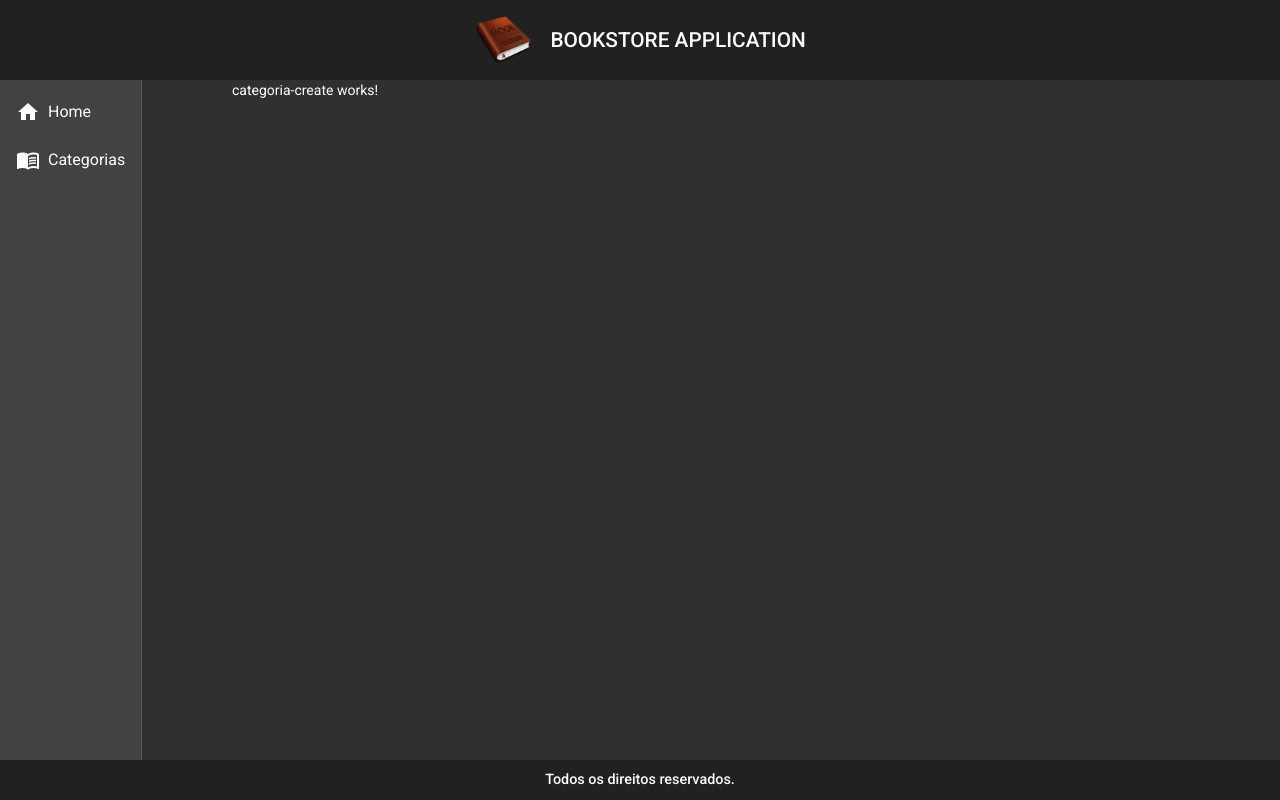
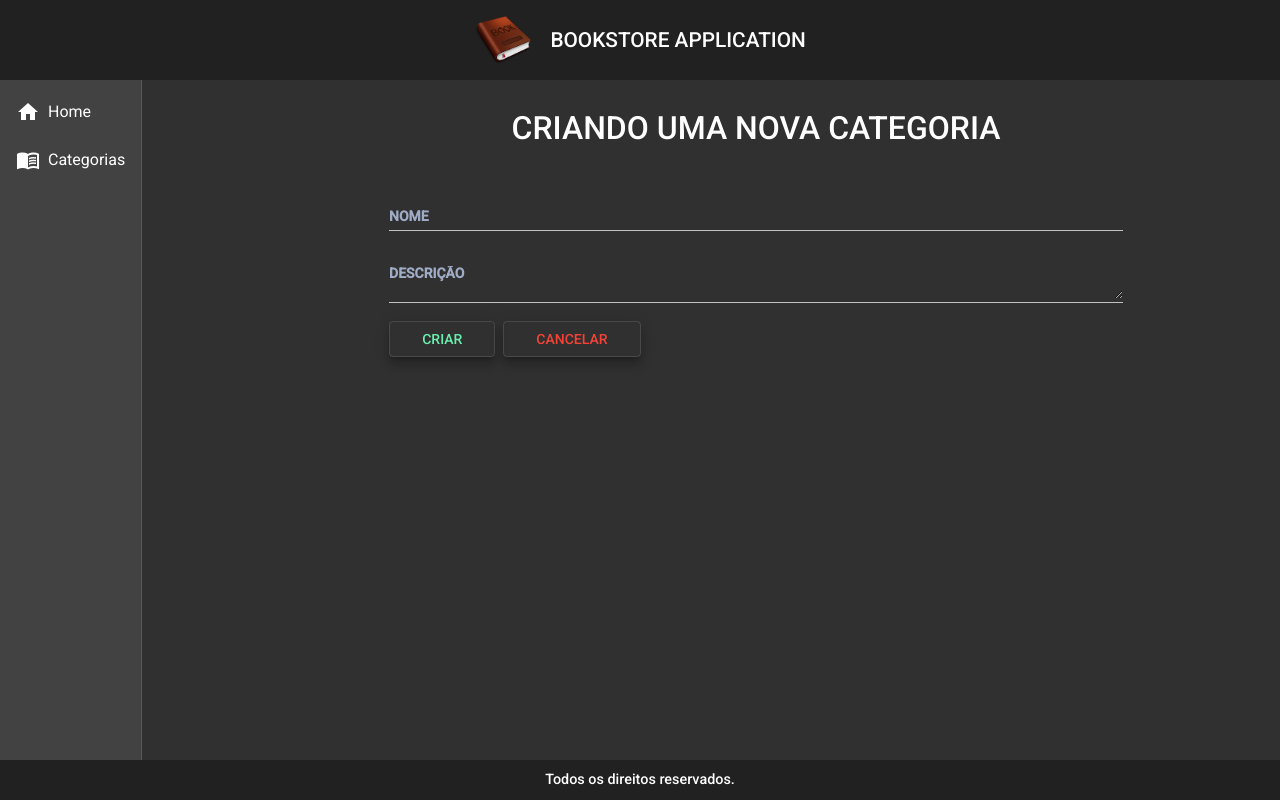
Before and after one commit to alanjsantos/bookstore-front-end, an Angular app: page /categorias/create in a window 1280 px wide. Built offline with nearby package versions, Linux system fonts and the light colour scheme.

Commit message:
criacao de uma nova categoria implementada

```diff
--- a/src/app/components/views/categoria/categoria-create/categoria-create.component.css
+++ b/src/app/components/views/categoria/categoria-create/categoria-create.component.css
@@ -0,0 +1,32 @@
+form {
+    text-align: center;
+    width: 70%;
+    margin: 2rem auto 0 auto;
+}
+h1 {
+    font-size: 2rem;
+    font-weight: 500;
+    margin-bottom: 3rem;
+}
+.form {
+    width: 100%;
+}
+.buttons {
+    width: 100%;
+    text-align: start;
+}
+
+button {
+    margin-right: .5rem;
+    padding-right: 2rem;
+    padding-left: 2rem;
+}
+.label-nome {
+    color:rgb(160, 172, 197);
+    font-weight: bold;
+}
+
+.label-descricao {
+    color:rgb(160, 172, 197);
+    font-weight: bold;
+}
--- a/src/app/components/views/categoria/categoria-create/categoria-create.component.html
+++ b/src/app/components/views/categoria/categoria-create/categoria-create.component.html
@@ -1 +1,17 @@
-<p>categoria-create works!</p>
+<form>
+    <h1>CRIANDO UMA NOVA CATEGORIA</h1>
+    <mat-form-field class="form">
+        <mat-label class="label-nome">NOME</mat-label>
+        <input matInput [(ngModel)]="categoria.nome" type="text" name="nome" placeholder="Ex. Computação">
+    </mat-form-field>
+
+    <mat-form-field class="form">
+        <mat-label class="label-descricao">DESCRIÇÃO</mat-label>
+        <textarea matInput [(ngModel)]="categoria.descricao" type="text" name="descricao" placeholder="Ex. Livros de Computação"></textarea>
+    </mat-form-field>
+
+    <div class="buttons">
+        <button (click)="create()" class="mat-elevation-z8"  mat-stroked-button color="accent">CRIAR</button>
+        <button  class="mat-elevation-z8"  mat-stroked-button color="warn">CANCELAR</button>
+    </div>
+</form>
--- a/src/app/components/views/categoria/categoria-create/categoria-create.component.ts
+++ b/src/app/components/views/categoria/categoria-create/categoria-create.component.ts
@@ -1,4 +1,8 @@
+import { Router } from '@angular/router';
+import { Categoria } from './../../categorias/categoria.model';
+import { CategoriaService } from './../categoria.service';
 import { Component, OnInit } from '@angular/core';
+import { THIS_EXPR } from '@angular/compiler/src/output/output_ast';
 
 @Component({
   selector: 'app-categoria-create',
@@ -7,9 +11,25 @@ import { Component, OnInit } from '@angular/core';
 })
 export class CategoriaCreateComponent implements OnInit {
 
-  constructor() { }
+  //instanciando objeto categoria para ser salvo
+  categoria: Categoria = {
+    nome: '',
+    descricao: ''
+  }
+
+  constructor(private service: CategoriaService, private router: Router) { }
 
   ngOnInit(): void {
   }
 
+  create(): void {
+    this.service.create(this.categoria).subscribe((resposta => {
+      this.router.navigate(['categorias'])
+      this.service.messagem('Cateogira criada com SUCESSO!');
+    }), err => {
+      for (let i = 0; i < err.error.errors.length; i++) {
+        this.service.messagem(err.error.errors[i].msg)
+      }
+    })
+  }
 }
--- a/src/app/components/views/categoria/categoria.service.ts
+++ b/src/app/components/views/categoria/categoria.service.ts
@@ -4,6 +4,7 @@ import { Categoria } from './../categorias/categoria.model';
 
 import { Injectable } from '@angular/core';
 import { Observable } from 'rxjs';
+import { MatSnackBar } from '@angular/material/snack-bar';
 
 @Injectable({
   providedIn: 'root'
@@ -11,7 +12,7 @@ import { Observable } from 'rxjs';
 export class CategoriaService {
   baseUrl: String = environment.baseUrl;
 
-  constructor(private http: HttpClient) { }
+  constructor(private http: HttpClient, private _snack: MatSnackBar) { }
 
   //buscando todas as categorias
   findAll():Observable<Categoria[]>{
@@ -19,4 +20,18 @@ export class CategoriaService {
 
     return this.http.get<Categoria[]>(url)
   }
+
+  //criando categoria
+  create(categoria: Categoria):Observable<Categoria> {
+    const url = `${this.baseUrl}/categorias`
+
+    return this.http.post<Categoria>(url, categoria);
+  }
+  messagem(string: String): void {
+    this._snack.open(`${string}`, 'OK', {
+      horizontalPosition: 'end',
+      verticalPosition: 'top',
+      duration: 4000
+    })
+  }
 }
```
Also changed, not shown: src/app/app.module.ts (+10 -2 lines).
